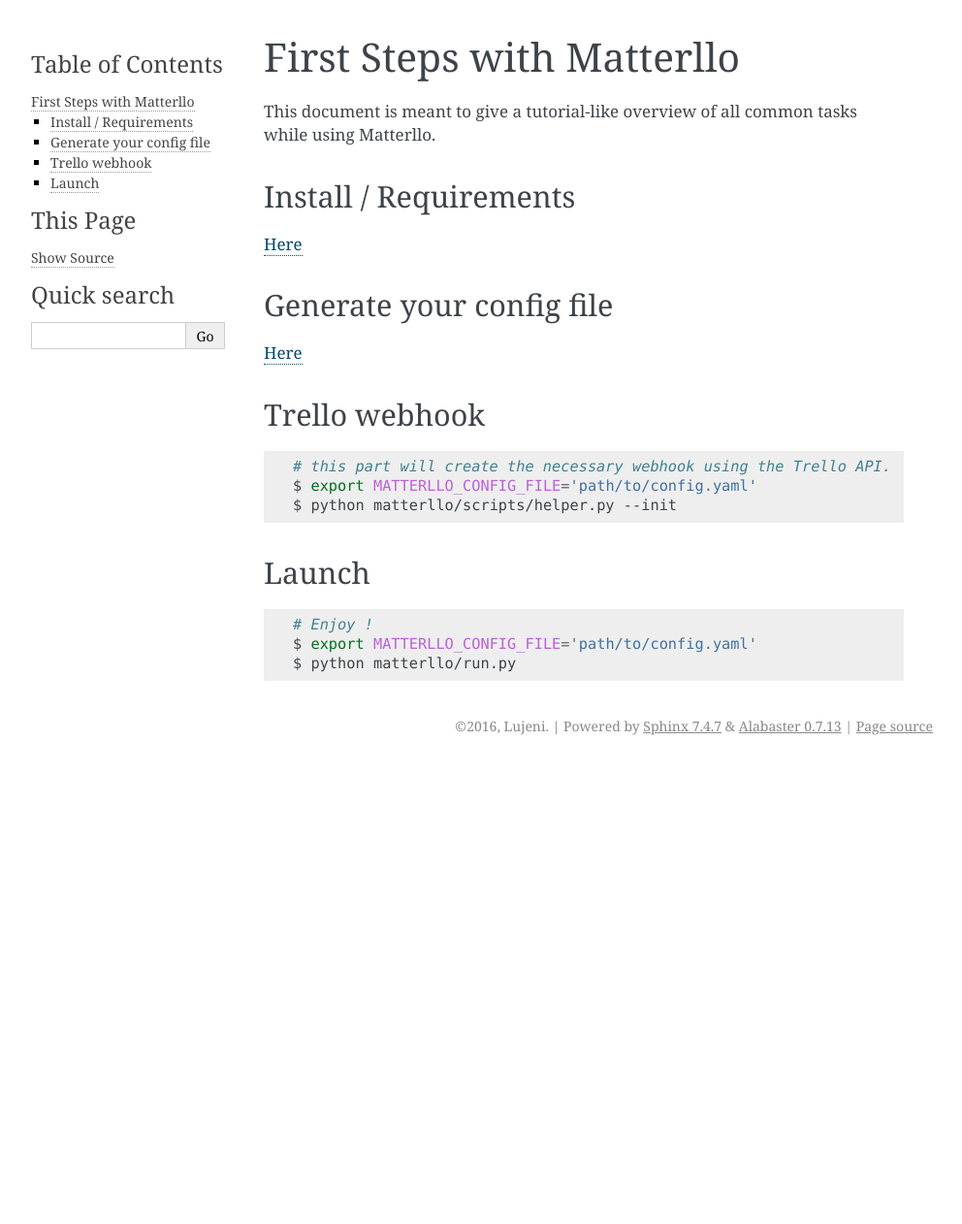
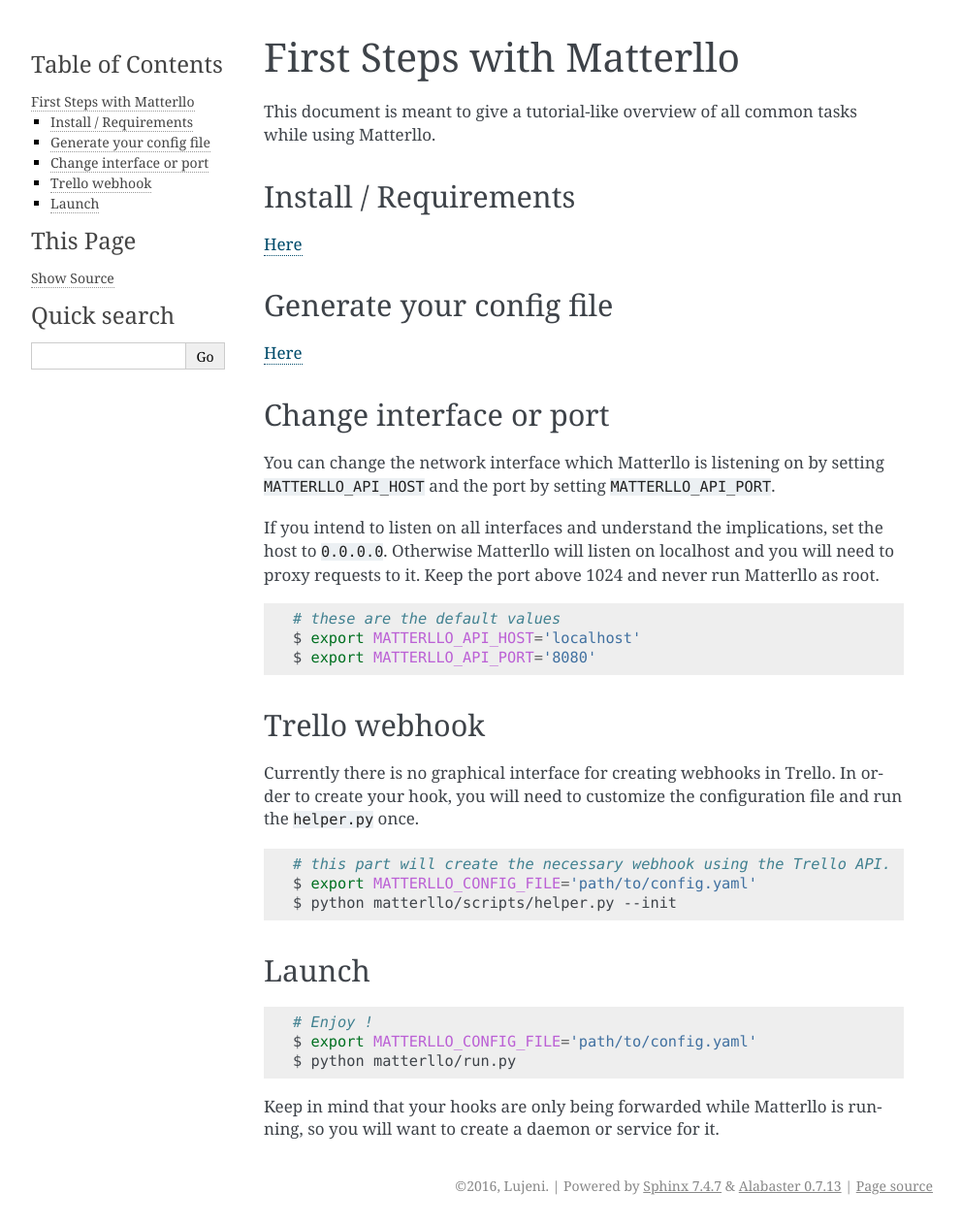
Before and after one commit to oskapt/matterllo, a Sphinx documentation site: the page built from docs/usage.rst, in a window 1280 px wide. Shown: the whole page at 97% size, without its empty margins (148-1140 px from the left). Built offline with Sphinx 7.4.7, drawn with Linux system fonts in a browser that asks for light colours; before the commit the page ends 900 px from its top, so only the background shows below that.

Commit message:
Update docs
+ add information what the incoming webhook should be
+ document MATTERLLO_API_PORT
+ document MATTERLLO_API_HOST
+ explain why helper.py is needed
+ add note about daemon/service

```diff
--- a/docs/settings.rst
+++ b/docs/settings.rst
@@ -130,7 +130,7 @@
     * moveListFromBoard
     * moveListToBoard
 
-**incoming_webhook_url**: `generate webhook`_
+**incoming_webhook_url**: `generate webhook`_ This will probably be only your domain, since matterllo automatically appends ``/hooks/`` to it.
 
 **incoming_webhook_key**: `generate webhook`_
 
--- a/docs/usage.rst
+++ b/docs/usage.rst
@@ -12,8 +12,26 @@
 -------------------------
 `Here <http://matterllo.readthedocs.org/en/latest/settings.html>`_
 
+Change interface or port
+------------------------
+You can change the network interface which Matterllo is listening on by setting
+``MATTERLLO_API_HOST`` and the port by setting ``MATTERLLO_API_PORT``.
+
+If you intend to listen on all interfaces and understand the implications, set the host to ``0.0.0.0``.
+Otherwise Matterllo will listen on localhost and you will need to proxy requests to it.
+Keep the port above 1024 and never run Matterllo as root.
+
+.. code-block:: bash
+
+    # these are the default values
+    $ export MATTERLLO_API_HOST='localhost'
+    $ export MATTERLLO_API_PORT='8080'
+
 Trello webhook
 --------------
+
+Currently there is no graphical interface for creating webhooks in Trello.
+In order to create your hook, you will need to customize the configuration file and run the ``helper.py`` once.
 
 .. code-block:: bash
 
@@ -28,3 +46,5 @@
     # Enjoy !
     $ export MATTERLLO_CONFIG_FILE='path/to/config.yaml'
     $ python matterllo/run.py
+
+Keep in mind that your hooks are only being forwarded while Matterllo is running, so you will want to create a daemon or service for it.
```
